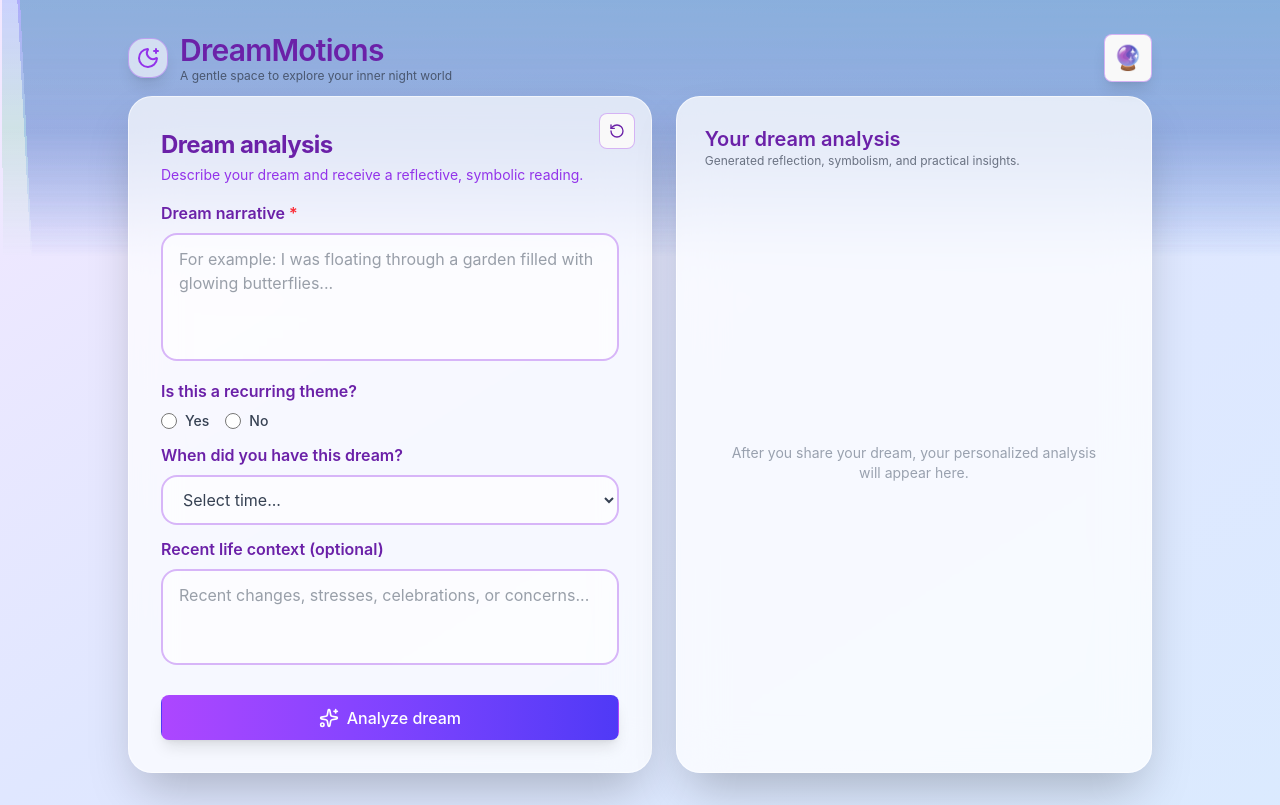
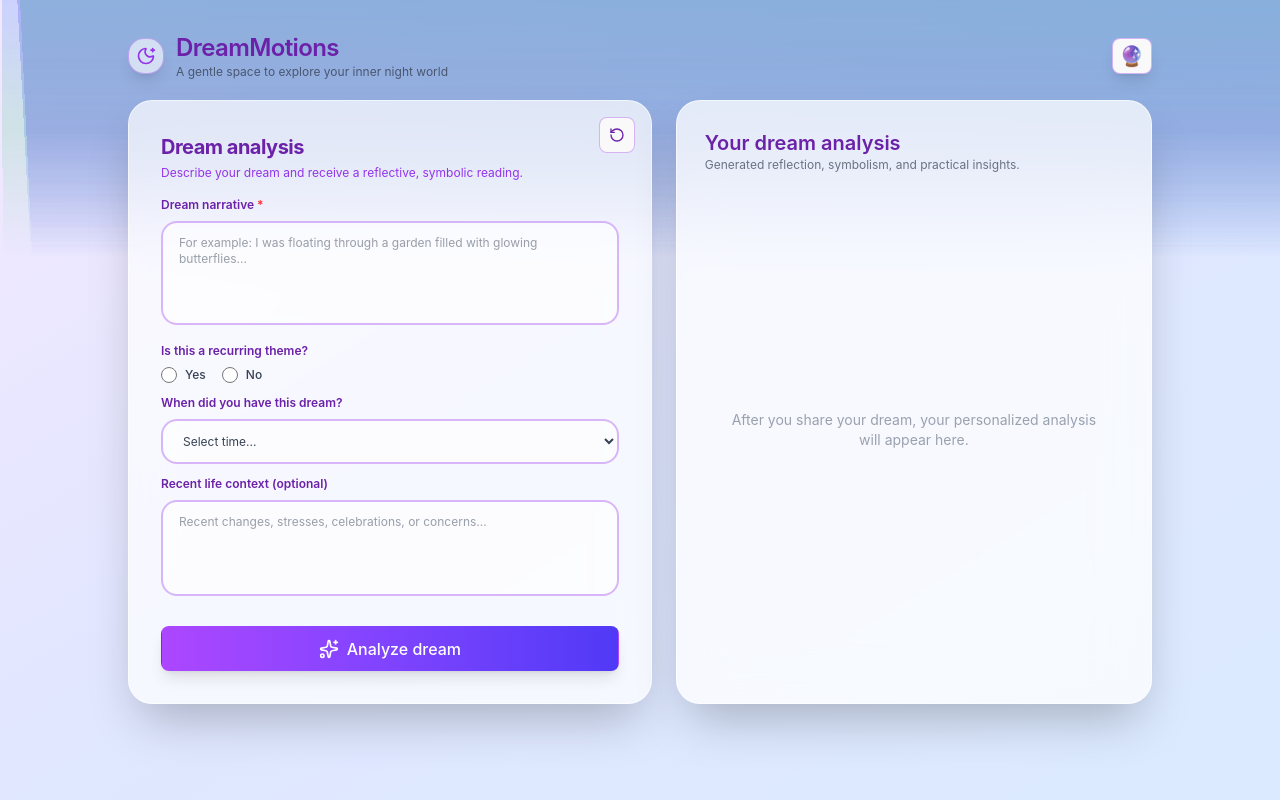
Before and after one commit to ashrierx/dreammotions, a React (Vite) app: page / in a window 1280 px wide. Built offline with nearby package versions, Linux system fonts and the light colour scheme.

Commit message:
adjusting sizing to fit screen

```diff
--- a/src/App.tsx
+++ b/src/App.tsx
@@ -217,20 +217,20 @@ Keep the tone warm, insightful, and empowering. Format using markdown with bold
       `}</style> */}
 
       {/* Header */}
-      <header className="max-w-5xl mx-auto mb-3 flex items-center justify-between relative z-10">
+      <header className="max-w-5xl mx-auto mb-5 flex items-center justify-between relative z-10">
         <div className="flex items-center gap-3">
           <div
-            className="w-10 h-10 rounded-2xl flex items-center justify-center shadow-lg bg-white/60 backdrop-blur-md"
+            className="w-9 h-9 rounded-2xl flex items-center justify-center shadow-lg bg-white/60 backdrop-blur-md"
             style={{ border: `1px solid ${theme.borderColor}` }}
           >
             <MoonStar
-              className="w-6 h-6"
+              className="w-5 h-5"
               style={{ color: theme.primaryColor }}
             />
           </div>
           <div>
             <p
-              className="text-3xl font-semibold tracking-tight"
+              className="text-2xl font-semibold tracking-tight"
               style={{ color: theme.textColor }}
             >
               DreamMotions
@@ -244,11 +244,11 @@ Keep the tone warm, insightful, and empowering. Format using markdown with bold
         {/* Theme Toggler */}
         <div ref={themeMenuRef} className="relative z-10">
           <button
-            className="group w-12 h-12 rounded-full shadow-lg flex items-center justify-center bg-white/70 backdrop-blur-md border transition-all duration-300 hover:shadow-xl"
+            className="group w-9 h-9 rounded-full shadow-lg flex items-center justify-center bg-white/70 backdrop-blur-md border transition-all duration-300 hover:shadow-xl"
             style={{ borderColor: theme.borderColor }}
             onClick={() => setShowThemeMenu((p) => !p)}
           >
-            <span className="text-2xl group-hover:scale-110 transition-transform">
+            <span className="text-xl group-hover:scale-110 transition-transform">
               {theme.icon}
             </span>
           </button>
@@ -325,13 +325,13 @@ Keep the tone warm, insightful, and empowering. Format using markdown with bold
 
             <div className="mb-4">
               <h1
-                className="text-2xl! md:text-3xl font-bold mb-1 tracking-tight"
+                className="text-xl! md:text-3xl font-bold mb-1 tracking-tight"
                 style={{ color: theme.textColor }}
               >
                 Dream analysis
               </h1>
               <p
-                className="text-sm text-gray-600"
+                className="text-xs text-gray-600"
                 style={{ color: theme.primaryColor }}
               >
                 Describe your dream and receive a reflective, symbolic reading.
@@ -341,7 +341,7 @@ Keep the tone warm, insightful, and empowering. Format using markdown with bold
             {/* Dream Description */}
             <div className="mb-3">
               <label
-                className="block font-semibold mb-2 text-sm md:text-base"
+                className="block font-semibold mb-2 text-xs"
                 style={{ color: theme.textColor }}
               >
                 Dream narrative <span className="text-red-500">*</span>
@@ -351,7 +351,7 @@ Keep the tone warm, insightful, and empowering. Format using markdown with bold
                 onChange={(e) => setDreamDescription(e.target.value)}
                 placeholder="For example: I was floating through a garden filled with glowing butterflies..."
                 required
-                className="w-full h-28 md:h-32 px-4 py-3 border-2 rounded-2xl focus:outline-none resize-none text-gray-700 transition-all bg-white/60 text-sm md:text-base"
+                className="w-full h-20 md:h-26 px-4 py-3 border-2 rounded-2xl focus:outline-none resize-none text-gray-700 transition-all bg-white/60 text-xs"
                 style={{ borderColor: theme.borderColor }}
                 onFocus={(e) => (e.target.style.borderColor = theme.focusColor)}
                 onBlur={(e) => (e.target.style.borderColor = theme.borderColor)}
@@ -383,7 +383,7 @@ Keep the tone warm, insightful, and empowering. Format using markdown with bold
             {/* Recurring */}
             <div className="mb-3">
               <label
-                className="block font-semibold mb-2 text-sm md:text-base"
+                className="block font-semibold mb-2 text-xs"
                 style={{ color: theme.textColor }}
               >
                 Is this a recurring theme?
@@ -400,7 +400,7 @@ Keep the tone warm, insightful, and empowering. Format using markdown with bold
                     style={{ accentColor: theme.primaryColor }}
                     disabled={!isEditing}
                   />
-                  <span className="font-medium text-gray-700">Yes</span>
+                  <span className="font-medium text-gray-700 text-xs">Yes</span>
                 </label>
                 <label className="flex items-center gap-2 cursor-pointer">
                   <input
@@ -413,7 +413,7 @@ Keep the tone warm, insightful, and empowering. Format using markdown with bold
                     style={{ accentColor: theme.primaryColor }}
                     disabled={!isEditing}
                   />
-                  <span className="font-medium text-gray-700">No</span>
+                  <span className="font-medium text-gray-700 text-xs">No</span>
                 </label>
               </div>
             </div>
@@ -421,7 +421,7 @@ Keep the tone warm, insightful, and empowering. Format using markdown with bold
             {/* Time */}
             <div className="mb-3">
               <label
-                className="block font-semibold mb-2 text-sm md:text-base"
+                className="block font-semibold mb-2 text-xs"
                 style={{ color: theme.textColor }}
               >
                 When did you have this dream?
@@ -429,7 +429,7 @@ Keep the tone warm, insightful, and empowering. Format using markdown with bold
               <select
                 value={dreamTime}
                 onChange={(e) => setDreamTime(e.target.value)}
-                className="w-full px-4 py-3 border-2 rounded-2xl focus:outline-none text-gray-700 transition-all bg-white/60 text-sm md:text-base"
+                className="w-full px-4 py-3 border-2 rounded-2xl focus:outline-none text-gray-700 transition-all bg-white/60 text-xs"
                 style={{ borderColor: theme.borderColor }}
                 onFocus={(e) => (e.target.style.borderColor = theme.focusColor)}
                 onBlur={(e) => (e.target.style.borderColor = theme.borderColor)}
@@ -467,7 +467,7 @@ Keep the tone warm, insightful, and empowering. Format using markdown with bold
             {/* Recent events */}
             <div className="mb-6">
               <label
-                className="block font-semibold mb-2 text-sm md:text-base"
+                className="block font-semibold mb-2 text-xs"
                 style={{ color: theme.textColor }}
               >
                 Recent life context (optional)
@@ -476,7 +476,7 @@ Keep the tone warm, insightful, and empowering. Format using markdown with bold
                 value={recentEvents}
                 onChange={(e) => setRecentEvents(e.target.value)}
                 placeholder="Recent changes, stresses, celebrations, or concerns..."
-                className="w-full h-24 px-4 py-3 border-2 rounded-2xl focus:outline-none resize-none text-gray-700 transition-all bg-white/60 text-sm md:text-base"
+                className="w-full h-24 px-4 py-3 border-2 rounded-2xl focus:outline-none resize-none text-gray-700 transition-all bg-white/60 text-xs"
                 style={{ borderColor: theme.borderColor }}
                 onFocus={(e) => (e.target.style.borderColor = theme.focusColor)}
                 onBlur={(e) => (e.target.style.borderColor = theme.borderColor)}
@@ -488,7 +488,7 @@ Keep the tone warm, insightful, and empowering. Format using markdown with bold
             <button
               onClick={handleAnalyze}
               disabled={isAnalyzing}
-              className={`w-full bg-gradient-to-r ${theme.buttonGradient} hover:${theme.buttonHoverGradient} text-white font-semibold py-3.5 px-6 rounded-2xl transition-all flex items-center justify-center gap-2 text-base shadow-lg hover:shadow-xl disabled:opacity-60 disabled:cursor-not-allowed`}
+              className={`w-full bg-linear-to-r ${theme.buttonGradient} hover:${theme.buttonHoverGradient} text-white font-semibold py-3.5 px-6 rounded-2xl transition-all flex items-center justify-center gap-2 text-base shadow-lg hover:shadow-xl disabled:opacity-60 disabled:cursor-not-allowed`}
             >
               <Sparkles className="w-5 h-5" />
               {isAnalyzing ? "Analyzing your dream..." : "Analyze dream"}
@@ -538,7 +538,7 @@ Keep the tone warm, insightful, and empowering. Format using markdown with bold
 
               {!isAnalyzing && analysis && (
                 <div className="mt-2 overflow-y-auto max-h-[550px] pr-1">
-                  <div className="prose prose-sm md:prose-base prose-blue max-w-none">
+                  <div className="prose prose-sm md:prose-base prose-blue max-w-none text-xs">
                     <ReactMarkdown remarkPlugins={[remarkGfm]}>
                       {analysis}
                     </ReactMarkdown>
```
